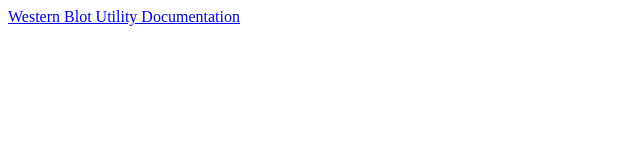
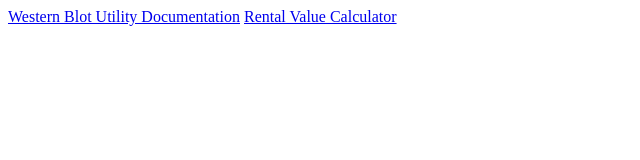
Before and after one commit to blackberryfloat/main-website, a plain HTML site: page website/index.html in a window 1280 px wide. Shown: the whole page, without its empty margins (0-640 px from the left). Drawn offline with Linux system fonts and the light colour scheme.

Commit message:
relocate ads.txt and add link to rental value calculator

```diff
--- a/website/index.html
+++ b/website/index.html
@@ -3,5 +3,6 @@
 	<head><script async src="https://pagead2.googlesyndication.com/pagead/js/adsbygoogle.js?client=ca-pub-7754158240191404" crossorigin="anonymous"></script></head>
 	<body>
 		<a href="https://wbudocs.blackberryfloat.com" target="_blank">Western Blot Utility Documentation</a>
+		<a href="https://rentalvaluecalc.blackberryfloat.com/" target="_blank">Rental Value Calculator</a>
 	</body>
 </html>
```
Also changed, not shown: website/ads.txt (renamed from ads.txt).
